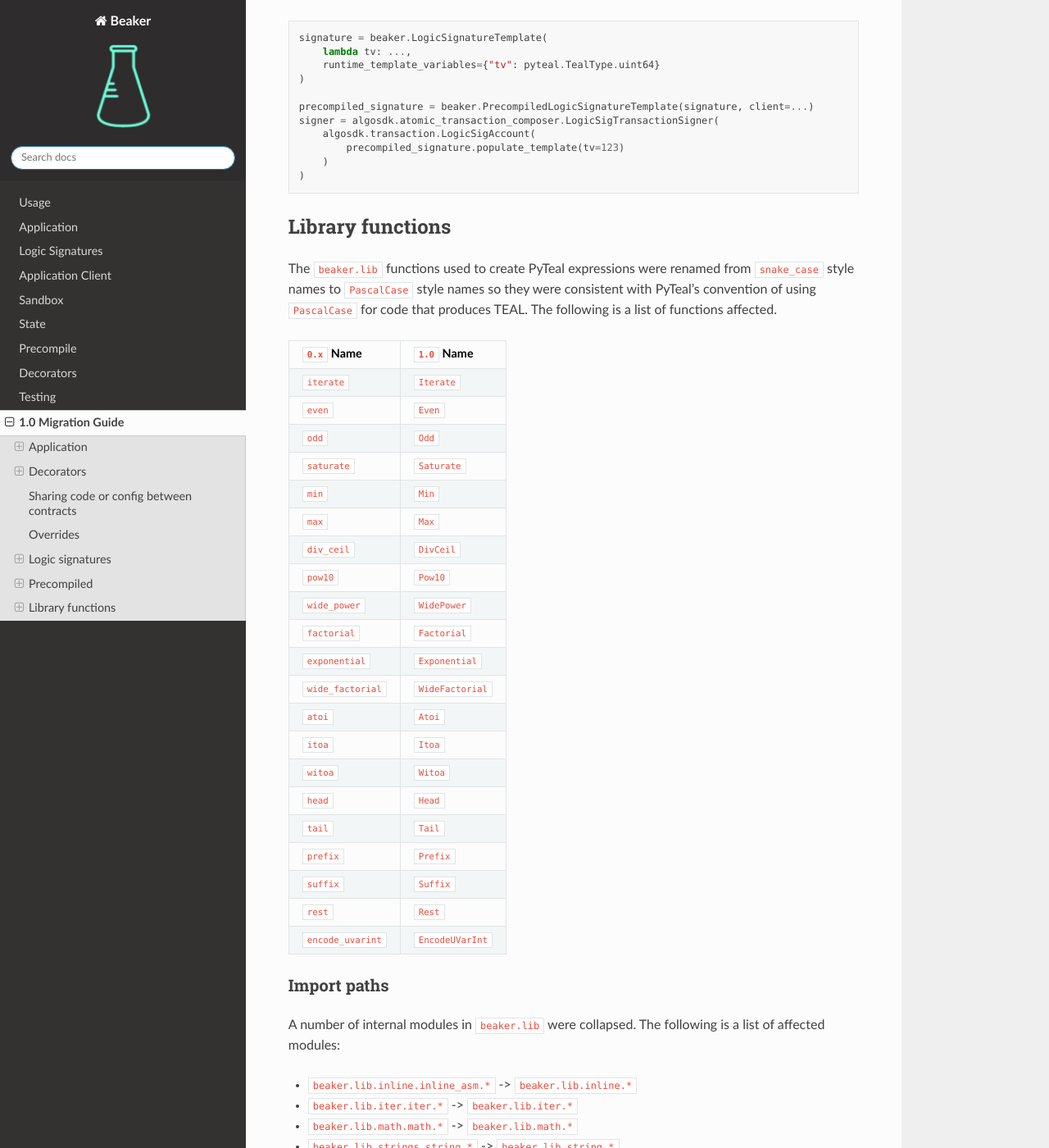
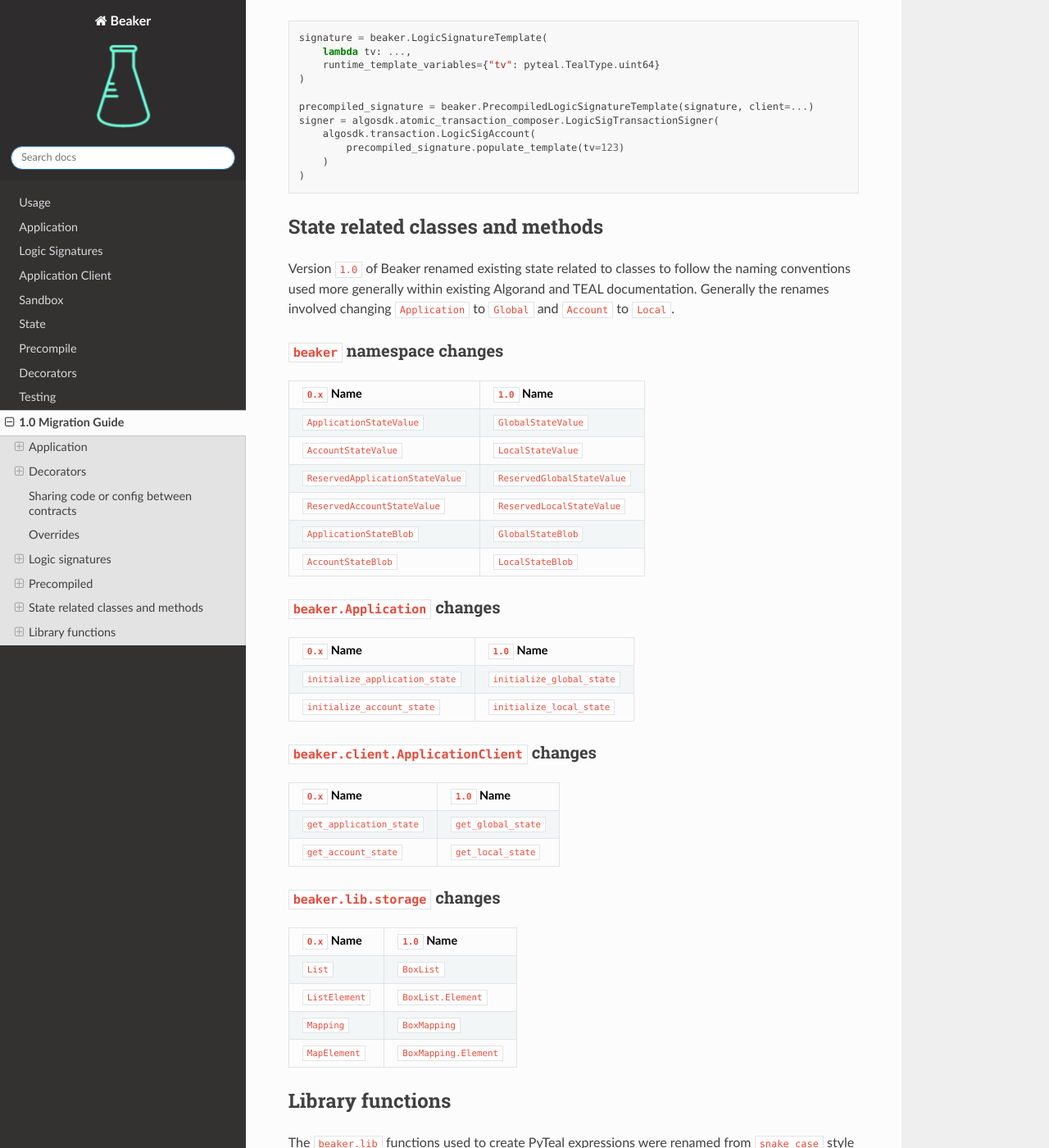
Before and after one commit to algorandfoundation/beaker, a Sphinx documentation site: the page built from docs/source/migration.rst, in a window 1280 px wide and 1400 px high, scrolled down 13756 px. Shown: the whole window at 82% size. Built offline with Sphinx 7.4.7 and the Read the Docs theme 2.0.0, drawn with Linux system fonts in a browser that asks for light colours.

Commit message:
doc: add state related renames to migration guide

```diff
--- a/docs/source/migration.rst
+++ b/docs/source/migration.rst
@@ -690,11 +690,62 @@
         )
     )
 
+State related classes and methods
+---------------------------------
+
+Version ``1.0`` of Beaker renamed existing state related to classes to follow the naming conventions
+used more generally within existing Algorand and TEAL documentation. Generally the renames involved changing
+``Application`` to ``Global`` and ``Account`` to ``Local``.
+
+``beaker`` namespace changes
+^^^^^^^^^^^^^^^^^^^^^^^^^^^^
+
+=========================================== ==============================
+``0.x`` Name                                ``1.0`` Name
+=========================================== ==============================
+``ApplicationStateValue``                   ``GlobalStateValue``
+``AccountStateValue``                       ``LocalStateValue``
+``ReservedApplicationStateValue``           ``ReservedGlobalStateValue``
+``ReservedAccountStateValue``               ``ReservedLocalStateValue``
+``ApplicationStateBlob``                    ``GlobalStateBlob``
+``AccountStateBlob``                        ``LocalStateBlob``
+=========================================== ==============================
+
+``beaker.Application`` changes
+^^^^^^^^^^^^^^^^^^^^^^^^^^^^^^
+
+=================================== ============================
+``0.x`` Name                        ``1.0`` Name
+=================================== ============================
+``initialize_application_state``    ``initialize_global_state``
+``initialize_account_state``        ``initialize_local_state``
+=================================== ============================
+
+``beaker.client.ApplicationClient`` changes
+^^^^^^^^^^^^^^^^^^^^^^^^^^^^^^^^^^^^^^^^^^^
+
+=========================== ======================
+``0.x`` Name                ``1.0`` Name
+=========================== ======================
+``get_application_state``   ``get_global_state``
+``get_account_state``       ``get_local_state``
+=========================== ======================
+
+``beaker.lib.storage`` changes
+^^^^^^^^^^^^^^^^^^^^^^^^^^^^^^
+
+=================== ======================
+``0.x`` Name        ``1.0`` Name
+=================== ======================
+``List``            ``BoxList``
+``ListElement``     ``BoxList.Element``
+``Mapping``         ``BoxMapping``
+``MapElement``      ``BoxMapping.Element``
+=================== ======================
 
 
 Library functions
 -----------------
-
 The ``beaker.lib`` functions used to create PyTeal expressions were renamed from ``snake_case`` style names
 to ``PascalCase`` style names so they were consistent with PyTeal's convention of using ``PascalCase`` for code
 that produces TEAL. The following is a list of functions affected.
```
